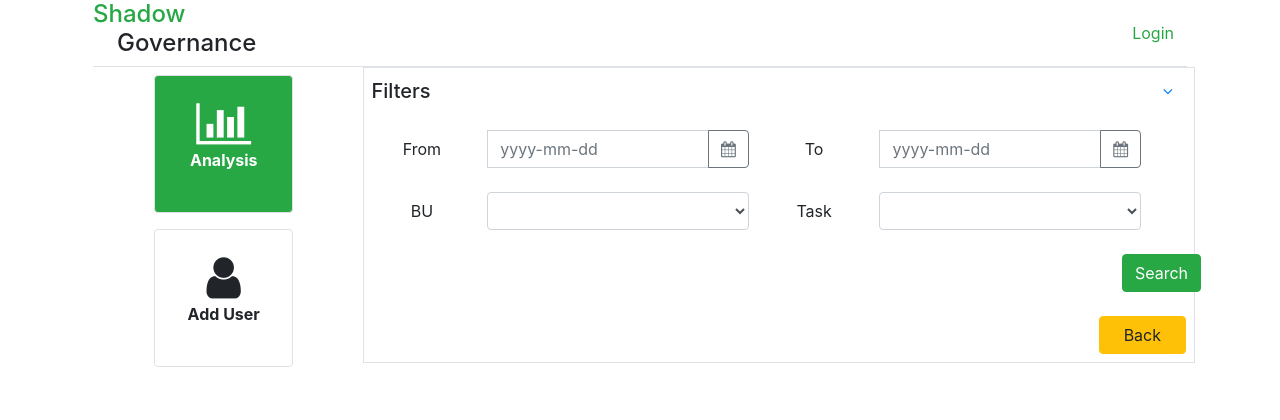
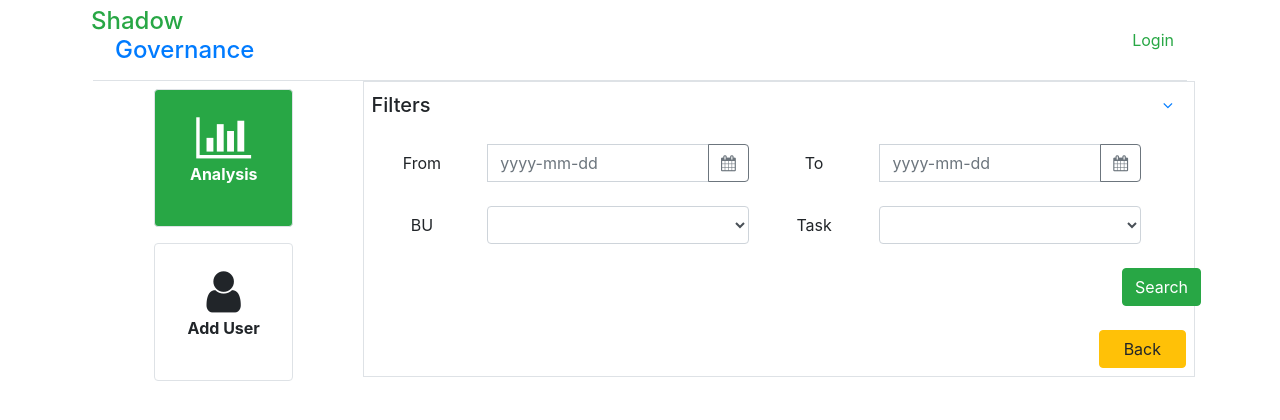
Before and after one commit to atripa16/ShadowGovernance, an Angular app: page /admin/analysis in a window 1280 px wide. Shown: the top 420 px of the page. Built offline with nearby package versions, Linux system fonts and the light colour scheme.

Commit message:
added navigation

```diff
--- a/src/app/app-routing.module.ts
+++ b/src/app/app-routing.module.ts
@@ -5,7 +5,8 @@ import { AddResourceDetailsComponent } from './end-user/components/add-resource-
 const routes: Routes = [
   {
     path: '',
-    component: AddResourceDetailsComponent
+    redirectTo: 'end-user',
+    pathMatch: 'full'
   },
   {
     path: 'end-user',
--- a/src/app/home/components/user/user.component.html
+++ b/src/app/home/components/user/user.component.html
@@ -1,6 +1,6 @@
 <div class="mx-2 border-bottom">
   <div class="row">
-    <div class="col-6">
+    <div [routerLink]="['end-user']" class="text-left btn btn-link col-6">
       <h4>
         <p class="text-success m-0">Shadow</p>
         <p class="pl-4 m-0">Governance</p>
--- a/src/app/home/components/user/user.component.scss
+++ b/src/app/home/components/user/user.component.scss
@@ -0,0 +1,3 @@
+.btn-link{
+text-decoration: none;
+}
--- a/src/app/home/components/user/user.component.ts
+++ b/src/app/home/components/user/user.component.ts
@@ -10,14 +10,14 @@ import { LoginModalComponent } from 'src/app/end-user/components/login-modal/log
 export class UserComponent implements OnInit {
 
   constructor(
-    private _ngbModal: NgbModal
+    private ngbModal: NgbModal
   ) { }
 
   ngOnInit() {
   }
 
   openLoginModal(): void {
-    this._ngbModal.open(LoginModalComponent, { centered: true });
+    this.ngbModal.open(LoginModalComponent, { centered: true });
   }
 
 }
--- a/src/app/home/home.module.ts
+++ b/src/app/home/home.module.ts
@@ -2,6 +2,7 @@ import { NgModule } from '@angular/core';
 import { CommonModule } from '@angular/common';
 import { UserComponent } from './components/user/user.component';
 import { SharedModule } from '../shared/shared.module';
+import { HomeRoutingModule } from './home-routing.module';
 
 @NgModule({
   declarations: [
@@ -9,7 +10,8 @@ import { SharedModule } from '../shared/shared.module';
   ],
   imports: [
     CommonModule,
-    SharedModule
+    HomeRoutingModule,
+    SharedModule,
   ],
   exports: [
     UserComponent
```
Also changed, not shown: src/app/home/home-routing.module.ts (added, +12 -0 lines).
